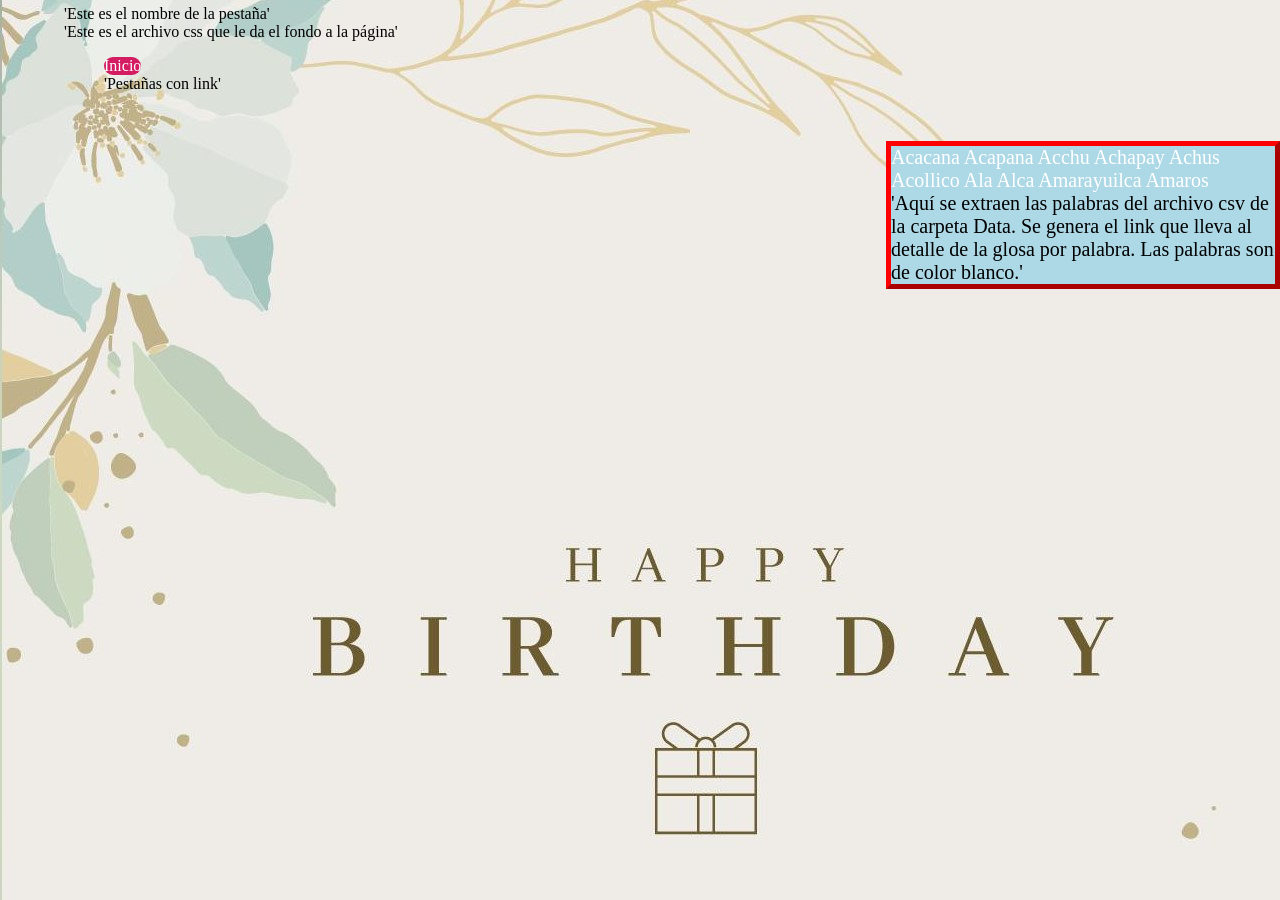
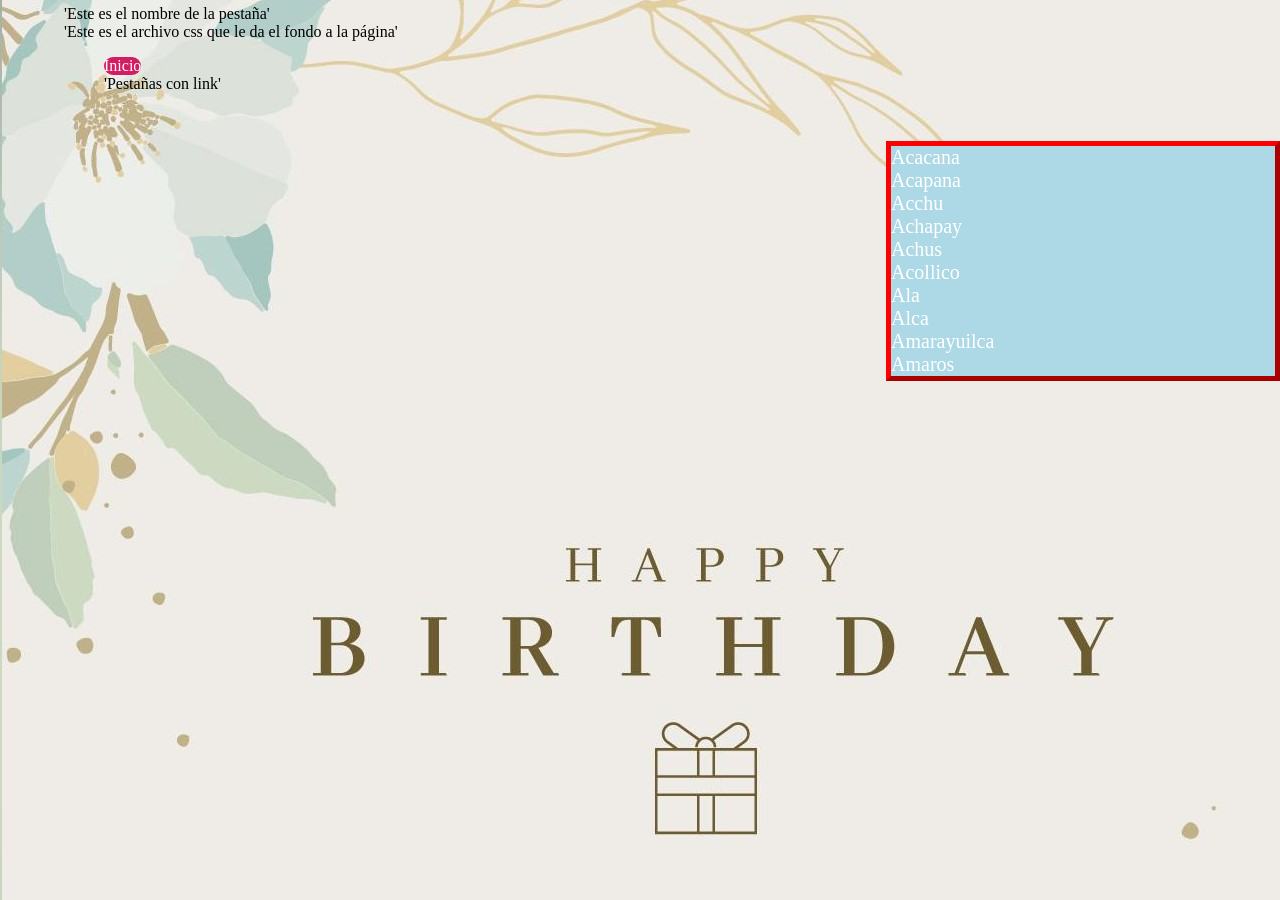
Before and after one commit to glosascroniquenses/Pruebas, a Jekyll site: the page built from _autores/cronista01.html, in a window 1280 px wide. Built offline with Jekyll 4.4.1, drawn with Linux system fonts in a browser that asks for light colours.

Commit message:
Update autore.html

```diff
--- a/_layouts/autore.html
+++ b/_layouts/autore.html
@@ -15,27 +15,22 @@
       <nav class="local" id="palabras-nav">
       {% for word in unique_word_array %}
       <a href="#{{ word | downcase }}">{{ word }}</a>
+      </br>
       {% endfor %}
-      </nav>
-      'Aquí se extraen las palabras del archivo csv de la carpeta Data. Se genera el link que lleva al detalle de la glosa por palabra. Las palabras son de color blanco.'
+	    </nav>
+	</div>
 
 	    <div id="tables">
       {% for word in unique_word_array %}
 	<section id="{{ word | downcase }}">
         <h2>{{ word }}</h2>
+
     	<table>
-          <thead>
-            <tr>
-              <th>Texto pag No</th>
-	      <th>Cita</th>
-            </tr>
-          </thead>
           <tbody>
           {% for row in rows %}
           {% if row.Palabra == word %}
             <tr>
               <td>{{ row.pagina }}</td>
-              <td>{{ row.cita }}</td>
             </tr>
           {% endif %}
           {% endfor %}
@@ -46,8 +41,6 @@
 
 	   </div>
 
-
-	</div>
 {% endif %}
 
 
```
